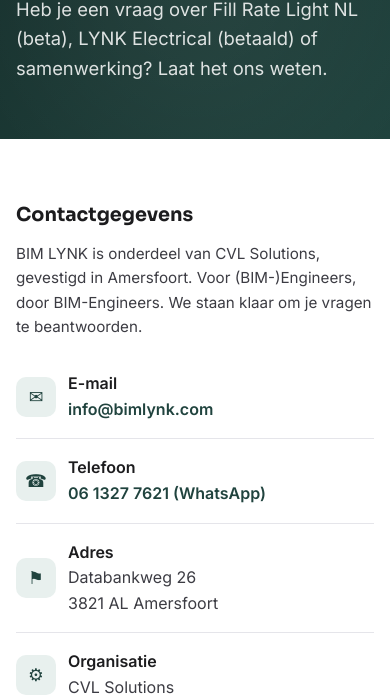
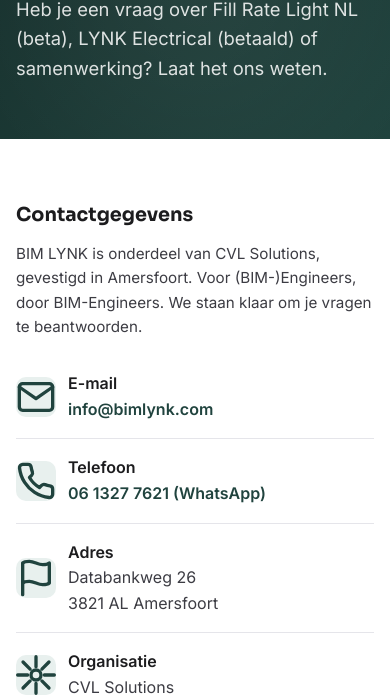
Before and after one commit to LorenzoRCU/bimlynk-website, a website: page contact.html in a window 390 px wide. Shown: the part 152-849 px from the top of the page. Drawn offline with Linux system fonts and the light colour scheme.

Commit message:
fix: replace remaining emojis (checkmark, mail, phone, gear) with SVG icons

```diff
--- a/contact.html
+++ b/contact.html
@@ -158,28 +158,28 @@
                     <p>BIM LYNK is onderdeel van CVL Solutions, gevestigd in Amersfoort. Voor (BIM-)Engineers, door BIM-Engineers. We staan klaar om je vragen te beantwoorden.</p>
 
                     <div class="contact-detail">
-                        <div class="contact-detail-icon">&#9993;</div>
+                        <div class="contact-detail-icon"><svg xmlns="http://www.w3.org/2000/svg" viewBox="0 0 24 24" fill="none" stroke="currentColor" stroke-width="2" stroke-linecap="round" stroke-linejoin="round"><path d="M4 4h16c1.1 0 2 .9 2 2v12c0 1.1-.9 2-2 2H4c-1.1 0-2-.9-2-2V6c0-1.1.9-2 2-2z"/><polyline points="22,6 12,13 2,6"/></svg></div>
                         <div>
                             <strong>E-mail</strong><br>
                             <a href="mailto:info@bimlynk.com">info@bimlynk.com</a>
                         </div>
                     </div>
                     <div class="contact-detail">
-                        <div class="contact-detail-icon">&#9742;</div>
+                        <div class="contact-detail-icon"><svg xmlns="http://www.w3.org/2000/svg" viewBox="0 0 24 24" fill="none" stroke="currentColor" stroke-width="2" stroke-linecap="round" stroke-linejoin="round"><path d="M22 16.92v3a2 2 0 0 1-2.18 2 19.79 19.79 0 0 1-8.63-3.07 19.5 19.5 0 0 1-6-6 19.79 19.79 0 0 1-3.07-8.67A2 2 0 0 1 4.11 2h3a2 2 0 0 1 2 1.72 12.84 12.84 0 0 0 .7 2.81 2 2 0 0 1-.45 2.11L8.09 9.91a16 16 0 0 0 6 6l1.27-1.27a2 2 0 0 1 2.11-.45 12.84 12.84 0 0 0 2.81.7A2 2 0 0 1 22 16.92z"/></svg></div>
                         <div>
                             <strong>Telefoon</strong><br>
                             <a href="https://wa.me/31613277621?text=Goedendag%2C%20ik%20wil%20graag%20contact%20opnemen%20met%20BIM%20LYNK%20over%20jullie%20Revit%20tools.">06 1327 7621 (WhatsApp)</a>
                         </div>
                     </div>
                     <div class="contact-detail">
-                        <div class="contact-detail-icon">&#9873;</div>
+                        <div class="contact-detail-icon"><svg xmlns="http://www.w3.org/2000/svg" viewBox="0 0 24 24" fill="none" stroke="currentColor" stroke-width="2" stroke-linecap="round" stroke-linejoin="round"><path d="M4 15s1-1 4-1 5 2 8 2 4-1 4-1V3s-1 1-4 1-5-2-8-2-4 1-4 1z"/><line x1="4" y1="22" x2="4" y2="15"/></svg></div>
                         <div>
                             <strong>Adres</strong><br>
                             <span style="color: var(--gray-dark);">Databankweg 26<br>3821 AL Amersfoort</span>
                         </div>
                     </div>
                     <div class="contact-detail">
-                        <div class="contact-detail-icon">&#9881;</div>
+                        <div class="contact-detail-icon"><svg xmlns="http://www.w3.org/2000/svg" viewBox="0 0 24 24" fill="none" stroke="currentColor" stroke-width="2" stroke-linecap="round" stroke-linejoin="round"><circle cx="12" cy="12" r="3"/><path d="M12 1v6m0 10v6M4.22 4.22l4.24 4.24m7.08 7.08l4.24 4.24M1 12h6m10 0h6M4.22 19.78l4.24-4.24m7.08-7.08l4.24-4.24"/></svg></div>
                         <div>
                             <strong>Organisatie</strong><br>
                             <span style="color: var(--gray-dark);">CVL Solutions</span>
```
Also changed, not shown: beta-signup.html (+2 -2 lines).
